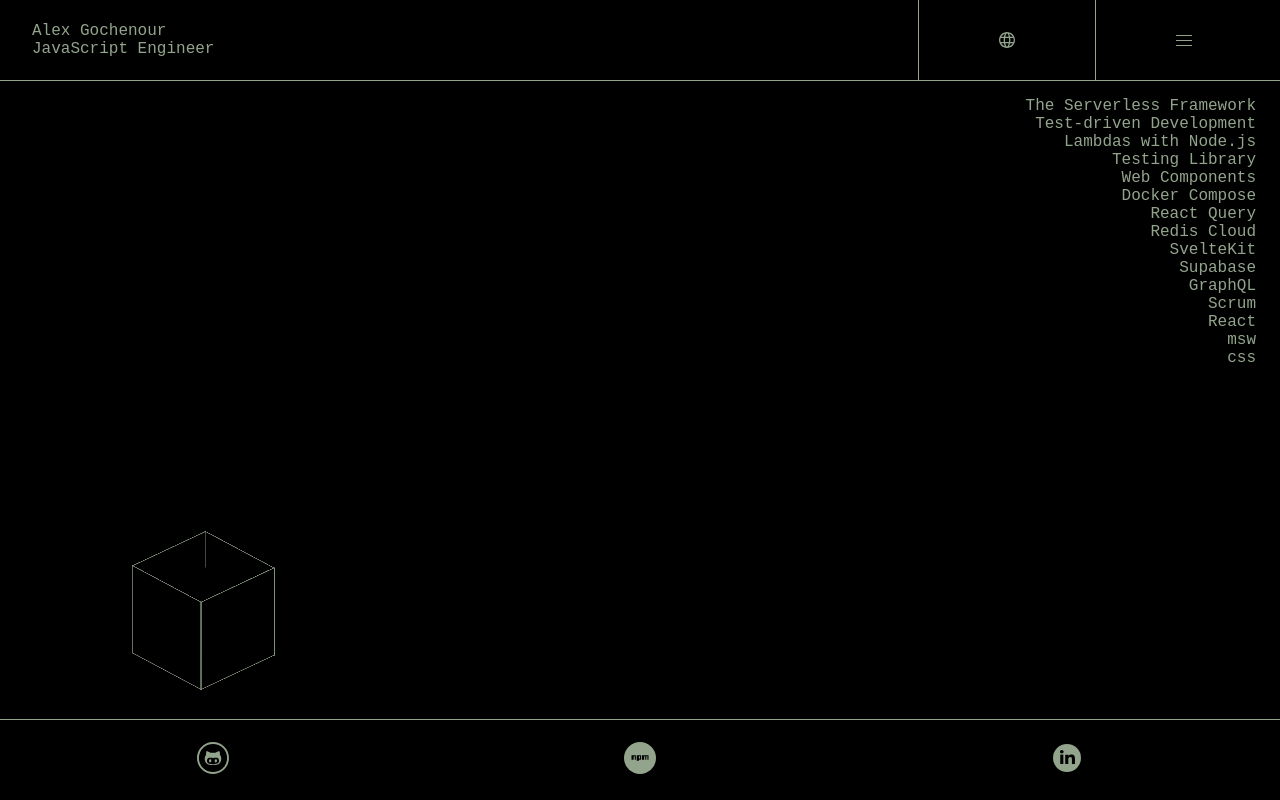
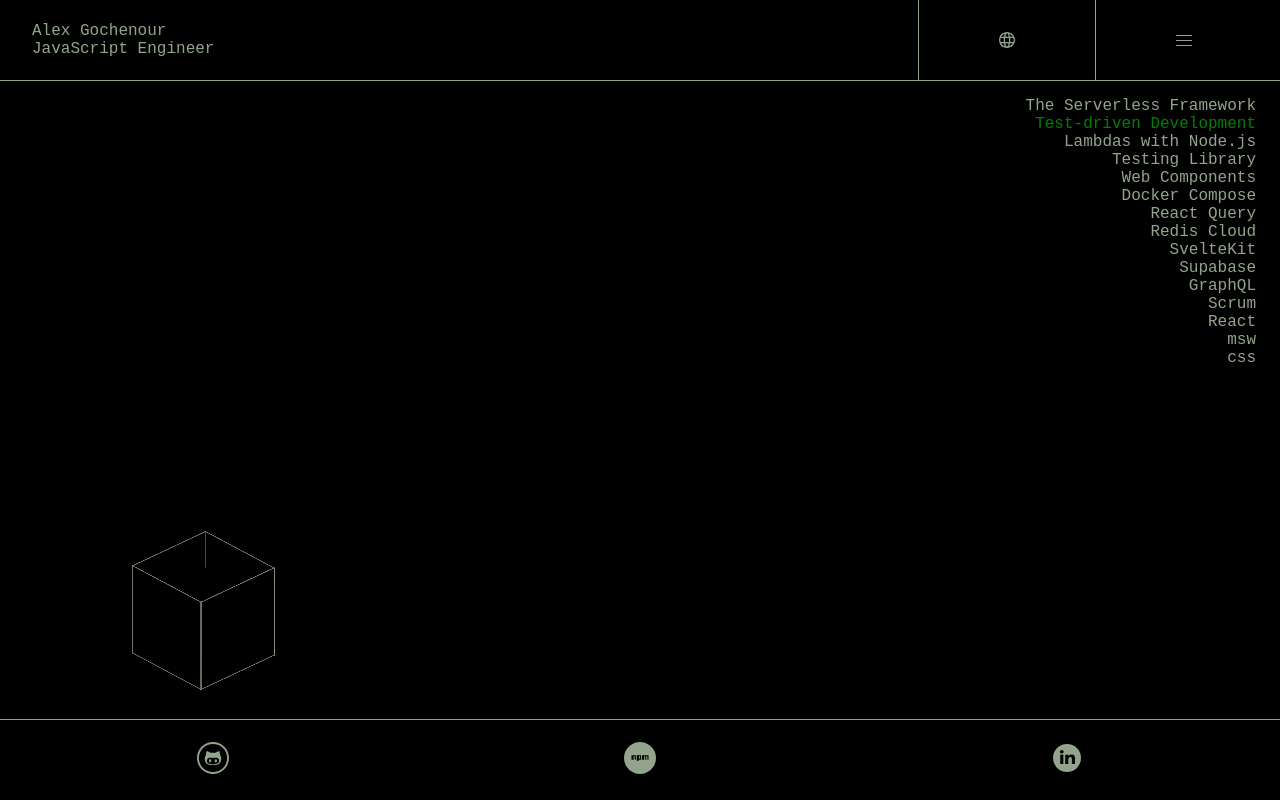
Before and after one commit to chunyukuo88/portfolio2, a React (Create React App) app: page / in a window 1280 px wide. Built offline with nearby package versions, Linux system fonts and the light colour scheme; what aws-amplify would draw is missing.

Commit message:
Perfecto

```diff
--- a/src/components/PrimaryContent/Skills/Skills.css
+++ b/src/components/PrimaryContent/Skills/Skills.css
@@ -36,8 +36,10 @@ ul > li:nth-child(1) {
     animation: fadeIn 2s ease-in-out 0.2s forwards;
 }
 
+/* TDD */
 ul > li:nth-child(2) {
-    animation: fadeIn 2s ease-in-out 0.4s forwards;
+    animation: fadeIn 2s ease-in-out 0.4s forwards,
+    highlightSkill 2s ease-in-out 3s forwards;
 }
 
 ul > li:nth-child(3) {
@@ -100,3 +102,12 @@ ul > li:nth-child(15) {
         color: var(--primaryColor);
     }
 }
+
+@keyframes highlightSkill {
+    from {
+        color: var(--primaryColor);
+    }
+    to {
+        color: green;
+    }
+}
```
